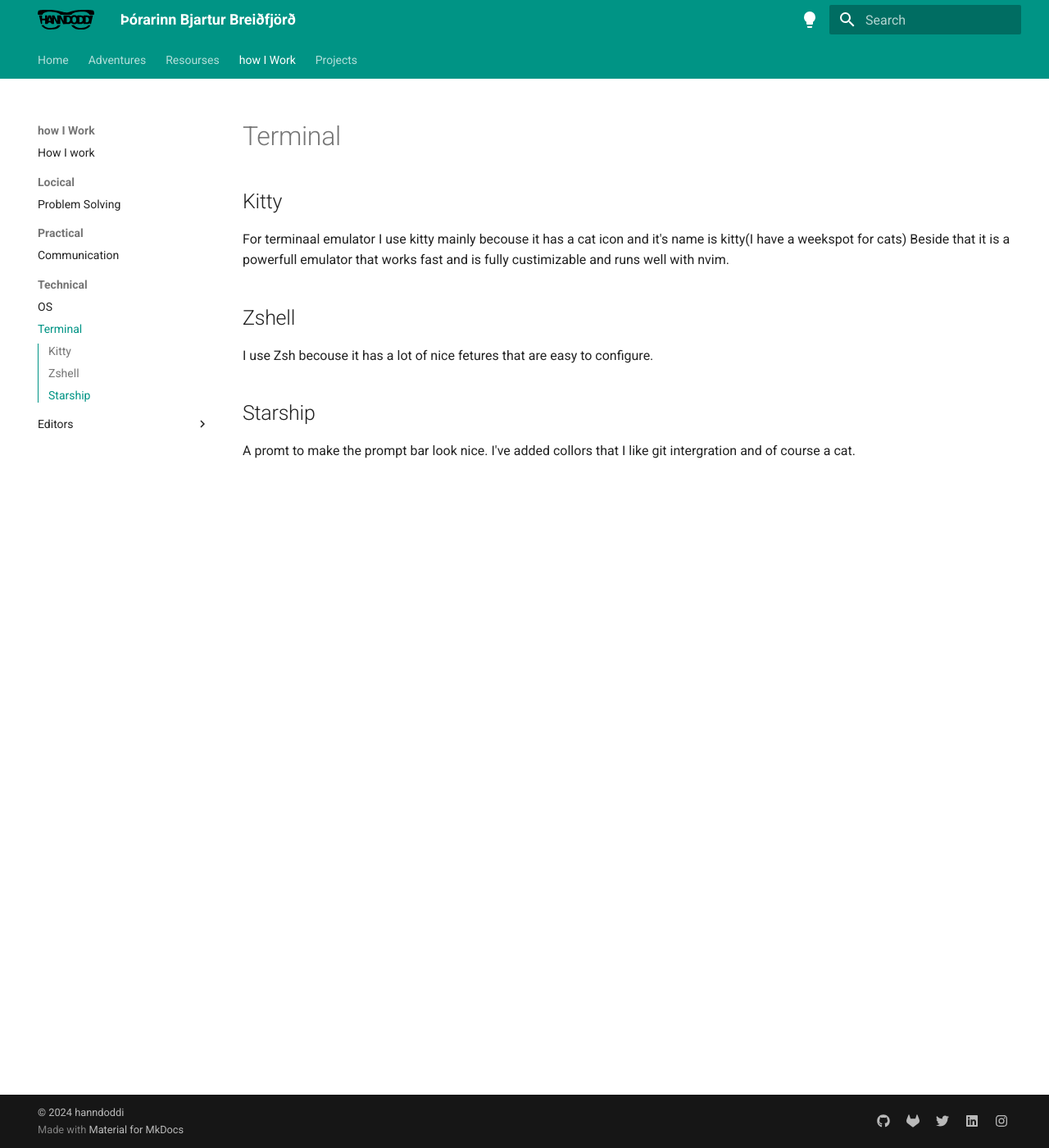
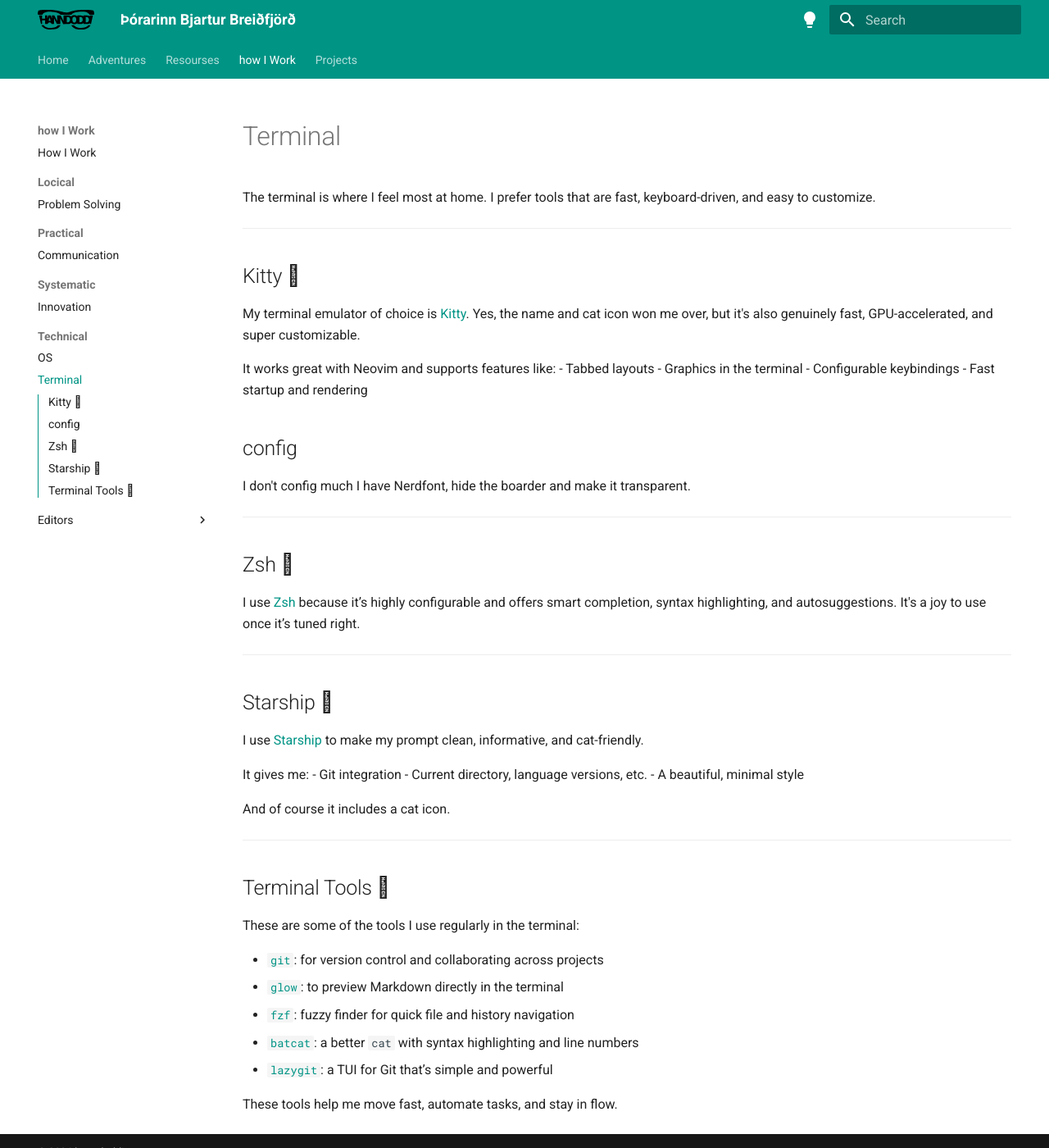
Before and after one commit to hanndoddi/hanndoddi_site, an MkDocs documentation site: the page built from docs/how_I_Work/technical/terminal.md, in a window 1280 px wide and 1400 px high. Shown: the whole window at 82% size. Built offline with MkDocs 1.6.1 and Material for MkDocs 9.7.7, drawn with Linux system fonts in a browser that asks for light colours.

Commit message:
How I work content

```diff
--- a/docs/how_I_Work/technical/terminal.md
+++ b/docs/how_I_Work/technical/terminal.md
@@ -1,14 +1,52 @@
 # Terminal
 
-## Kitty
+The terminal is where I feel most at home. I prefer tools that are fast, keyboard-driven, and easy to customize.
 
-For terminaal emulator I use kitty mainly becouse it has a cat icon and it's name is kitty(I have a weekspot for cats) Beside that it is a powerfull emulator that works fast and is fully custimizable and runs well with nvim.
+---
 
-## Zshell
+## Kitty 
 
-I use Zsh becouse it has a lot of nice fetures that are easy to configure.
+My terminal emulator of choice is [Kitty](https://sw.kovidgoyal.net/kitty/). Yes, the name and cat icon won me over, but it's also genuinely fast, GPU-accelerated, and super customizable.
 
+It works great with Neovim and supports features like:
+- Tabbed layouts
+- Graphics in the terminal
+- Configurable keybindings
+- Fast startup and rendering
 
-## Starship
+## config
 
-A promt to make the prompt bar look nice. I've added collors that I like git intergration and of course a cat.
+I don't config much I have Nerdfont, hide the boarder and make it transparent.
+
+---
+
+## Zsh 󱎃
+
+I use [Zsh](https://www.zsh.org/) because it’s highly configurable and offers smart completion, syntax highlighting, and autosuggestions. It's a joy to use once it’s tuned right.
+
+---
+
+## Starship 
+
+I use [Starship](https://starship.rs/) to make my prompt clean, informative, and cat-friendly.
+
+It gives me:
+- Git integration
+- Current directory, language versions, etc.
+- A beautiful, minimal style
+
+And of course it includes a cat icon.
+
+---
+
+## Terminal Tools 
+
+These are some of the tools I use regularly in the terminal:
+
+- [`git`](https://git-scm.com/): for version control and collaborating across projects
+- [`glow`](https://github.com/charmbracelet/glow): to preview Markdown directly in the terminal
+- [`fzf`](https://github.com/junegunn/fzf): fuzzy finder for quick file and history navigation
+- [`batcat`](https://github.com/sharkdp/bat): a better `cat` with syntax highlighting and line numbers
+- [`lazygit`](https://github.com/jesseduffield/lazygit): a TUI for Git that’s simple and powerful
+
+These tools help me move fast, automate tasks, and stay in flow.
```
Also changed, not shown: docs/how_I_Work/index.md (+26 -2 lines), docs/how_I_Work/practical/comunication.md (+17 -0 lines), docs/how_I_Work/systematic/Innovation.md (added, +38 -0 lines), docs/how_I_Work/technical/editors/nvim.md (+24 -6 lines), docs/how_I_Work/technical/editors/vscode.md (+33 -4 lines).
